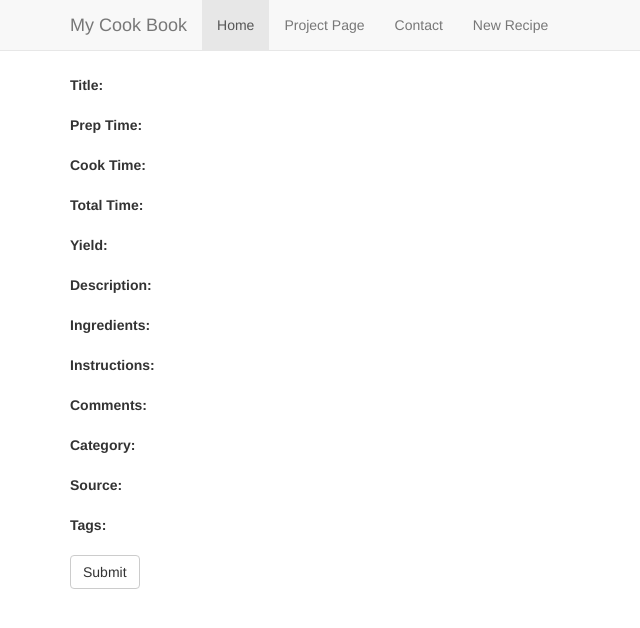
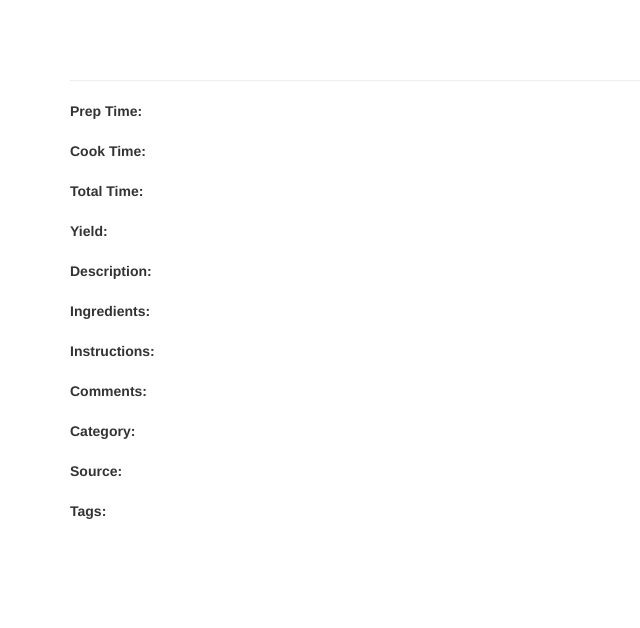
Before and after one commit to metalx1000/Cook-Book, a PHP site: page /print.php in a window 1280 px wide. Shown: the top 628 px of the page, without its empty margins (0-640 px from the left). Run offline with PHP 8.4, Linux system fonts and the light colour scheme; some libraries are stand-ins or nearby versions.

Commit message:
removed header and submit button for print

```diff
--- a/print.php
+++ b/print.php
@@ -74,7 +74,6 @@
 
 </head>
 <body>
-  <?php include("nav.php");?>
   <div class="container">
     <div id="recipe_create">
   <!--    <h2>Recipe Form</h2>-->
@@ -83,8 +82,8 @@
           <input type="hidden" id="pid" value="098" name="pid">
         </div>
         <div class="form-group">
-          <label for="title">Title:</label>
-          <p type="text" class="text" id="title" name="title" placeholder="Enter Title"></p>
+          <h1 type="text" class="text" id="title" name="title" placeholder="Enter Title"></h1>
+          <hr>
         </div>
         <div class="form-group">
           <label for="prep_time">Prep Time:</label>
@@ -136,7 +135,6 @@
           <p class="text" id="tags" name="tags" placeholder="Enter Some Keywords"></p>
         </div>
 
-        <button type="submit" class="btn btn-default">Submit</button>
 
     </div>
   </div>
```
